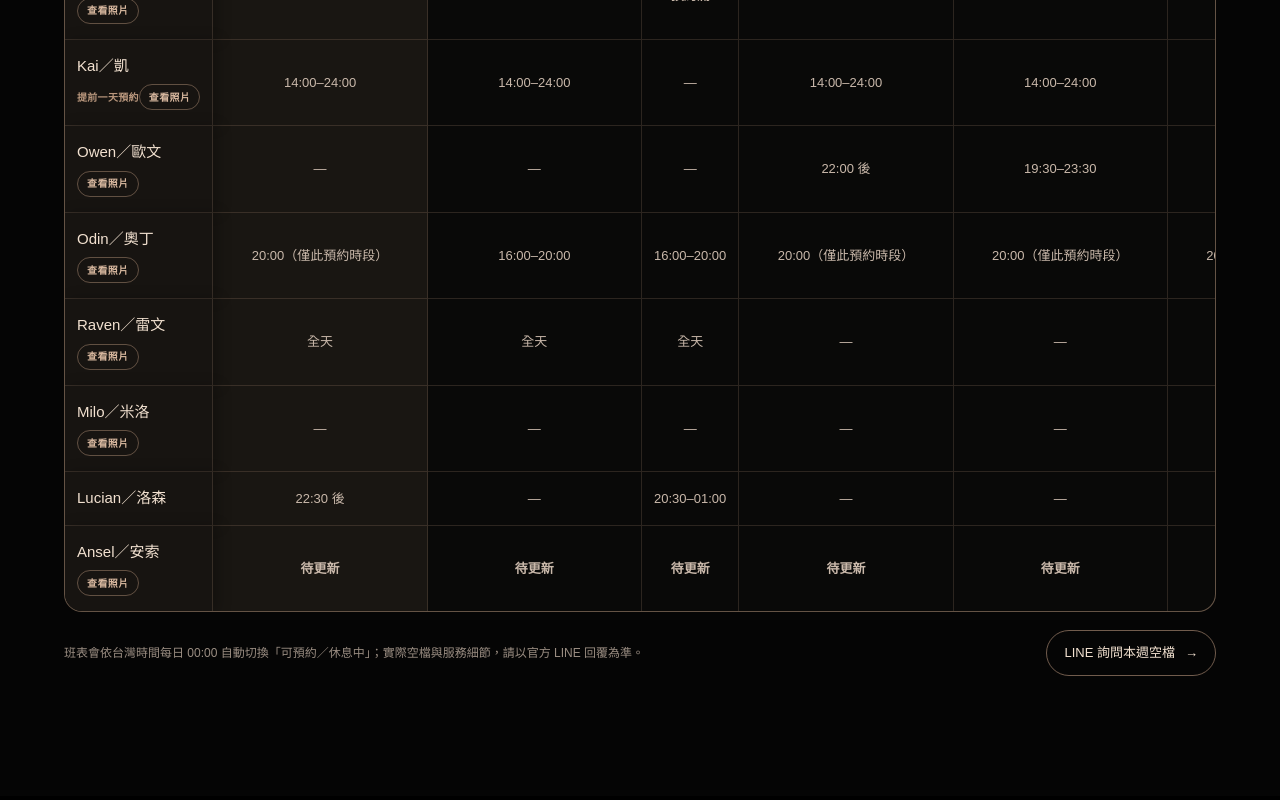
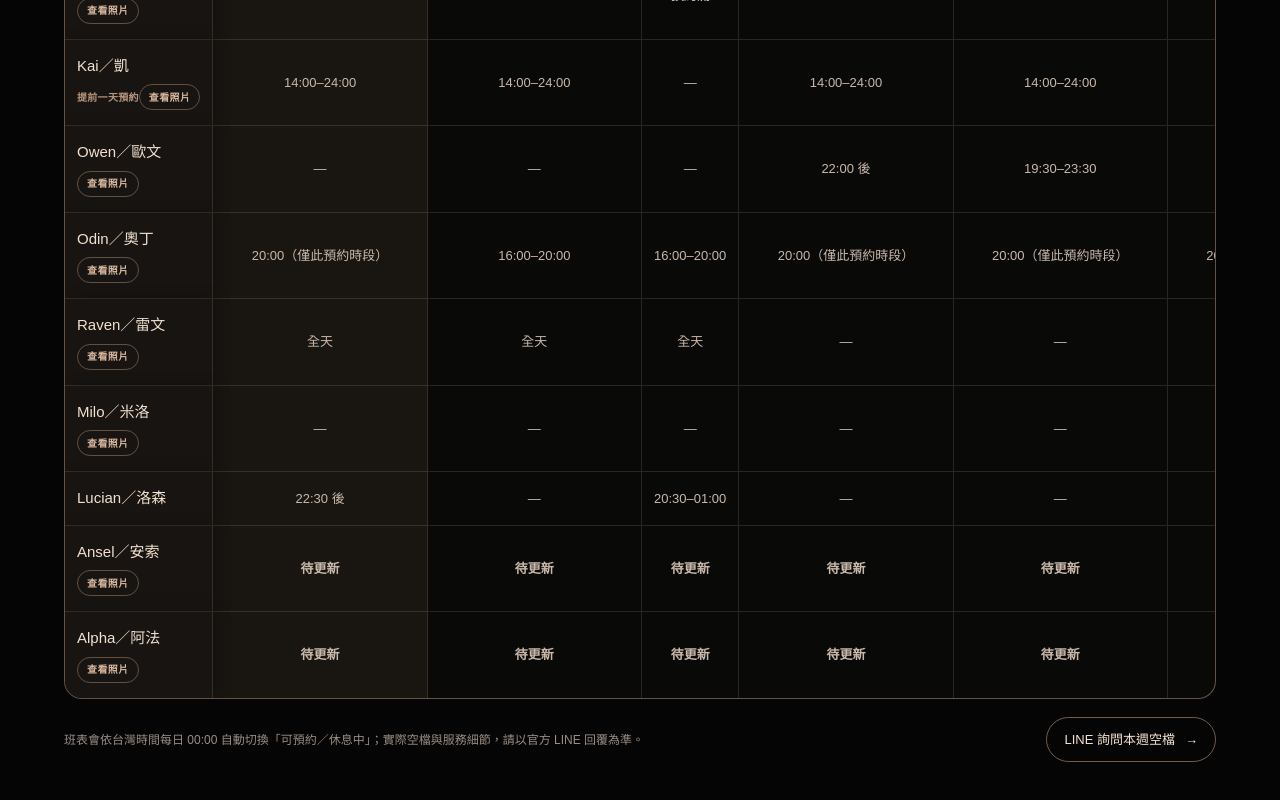
Before and after one commit to profoundroomkh/profound-room, a Next.js app: page /weekly-schedule in a window 1280 px wide. Shown: the part 1440-2240 px from the top of the page. Built offline with nearby package versions, Linux system fonts and the light colour scheme.

Commit message:
Republish Alpha therapist
Co-authored-by: Manus <dev-agent@manus.ai>

```diff
--- a/data/therapists.js
+++ b/data/therapists.js
@@ -321,6 +321,22 @@ const allTherapists = [
     ],
   },
   {
+    id: 'bart',
+    name: 'Alpha／阿法',
+    isNew: false,
+    status: 'available',
+    height: 177,
+    weight: 75,
+    age: 30,
+    role: '不分',
+    size: null,
+    specialty: '低調內向・刺青反差',
+    images: [
+      '/images/therapist-Bart-1.jpg',
+      '/images/therapist-Bart-2.jpg',
+    ],
+  },
+  {
     id: 'zac',
     name: 'Zac／札克',
     isPublished: false,
--- a/data/weeklySchedule.js
+++ b/data/weeklySchedule.js
@@ -81,6 +81,7 @@ const therapistDetails = [
   { id: 'lucian', name: 'Lucian／洛森', profileAvailable: false },
   { id: 'ansel', name: 'Ansel／安索' },
   { id: 'zac', name: 'Zac／札克', isPublished: false, tag: '深夜師傅' },
+  { id: 'bart', name: 'Alpha／阿法' },
 ]
 
 const previousWeekTimes = {
```
Also changed, not shown: 2 other files (tests, documents, lock files or other folders).
